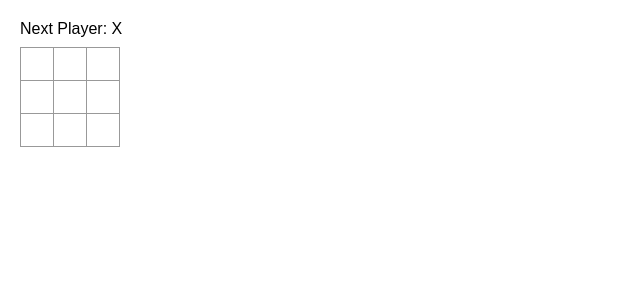
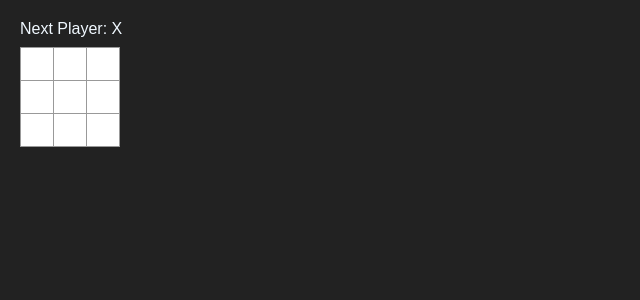
Before and after one commit to gnprwx/react-ttt, a React (Create React App) app in the folder src/: page / in a window 1280 px wide. Shown: the top 300 px of the page, without its empty margins (0-640 px from the left). Built offline with nearby package versions, Linux system fonts and the light colour scheme.

Commit message:
Formatting

```diff
--- a/src/styles.css
+++ b/src/styles.css
@@ -52,6 +52,8 @@ ul {
 
 body {
     font-family: sans-serif;
+    background-color: #222;
+    color: aliceblue;
     margin: 20px;
     padding: 0;
 }
@@ -73,7 +75,7 @@ body {
 
 .board-row:after {
     clear: both;
-  content: '';
+    content: "";
     display: table;
 }
 
```
Lines whose indentation alone changed are shown as unchanged.
